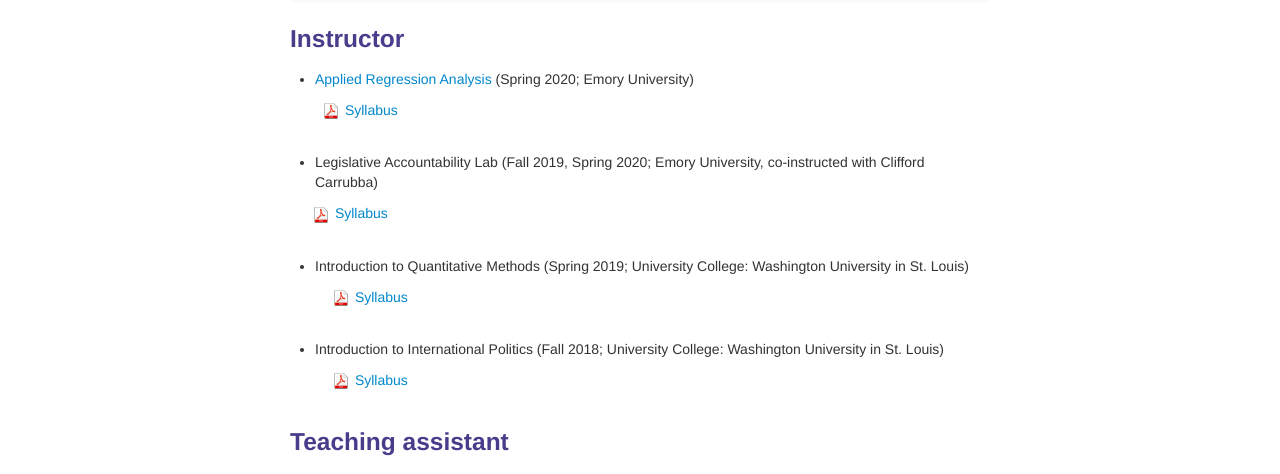
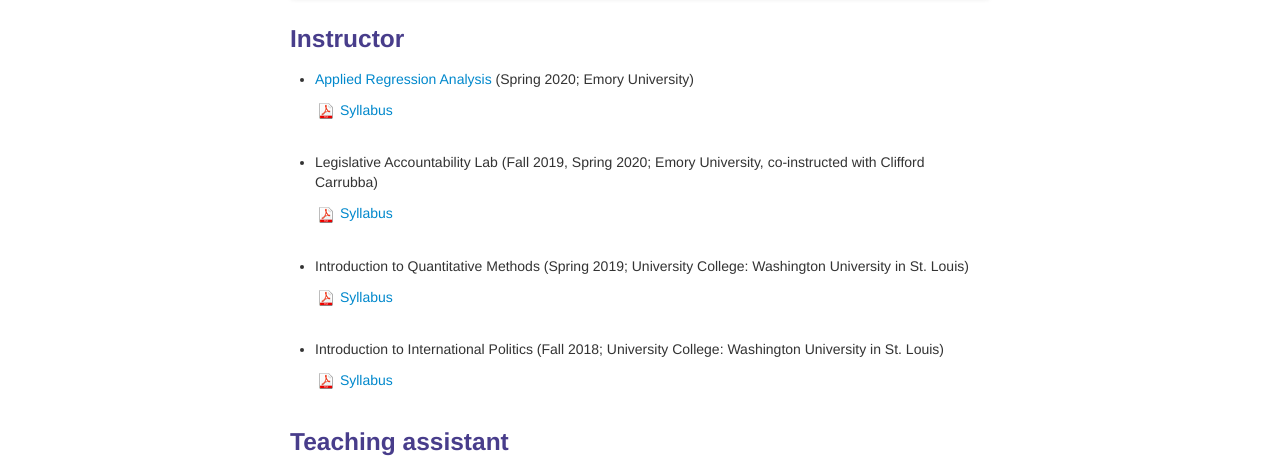
Before and after one commit to zieglerjef/zieglerjef.github.io, a Jekyll site: the page built from pages/teaching.md, in a window 1280 px wide. Shown: the part 195-669 px from the top of the page. Built offline with Jekyll 4.4.1, drawn with Linux system fonts in a browser that asks for light colours.

Commit message:
Update teaching.md

```diff
--- a/pages/teaching.md
+++ b/pages/teaching.md
@@ -16,25 +16,25 @@
 
 - <a href="https://zieglerjef.github.io/pages/QTM200teachingMaterials/" target="_blank"> Applied Regression Analysis </a> (Spring 2020; Emory University)
 
-<table style="margin-left: 30px">
+<table style="margin-left: 25px">
   <tr><td><a href="https://www.dropbox.com/s/qg5cjagr9upswt3/SyllabusQTM200Spring2020.pdf?dl=0" target="_blank"> <img src="icons16/pdf-icon.png" alt="hi" class="inline"/> Syllabus </a></td></tr>
 </table><br/>
 
 - Legislative Accountability Lab (Fall 2019, Spring 2020; Emory University, co-instructed with Clifford Carrubba)
 
-<table style="margin-left: 20px">
+<table style="margin-left: 25px">
   <tr><td><a href="https://www.dropbox.com/s/rrdinmj5quu6whi/SyllabusCompLegFall2019.pdf?dl=0" target="_blank"> <img src="icons16/pdf-icon.png" alt="hi" class="inline"/> Syllabus </a></td></tr>
 </table><br/>
 
 - Introduction to Quantitative Methods (Spring 2019; University College: Washington University in St. Louis)
 
-<table style="margin-left: 40px">
+<table style="margin-left: 25px">
   <tr><td><a href="https://www.dropbox.com/s/5e62lkb6ctsisii/JZ_Syllabus_QPM_Spring2019.pdf?dl=0" target="_blank"> <img src="icons16/pdf-icon.png" alt="hi" class="inline"/> Syllabus </a></td></tr>
 </table><br/>
 
 - Introduction to International Politics (Fall 2018; University College: Washington University in St. Louis)
 
-<table style="margin-left: 40px">
+<table style="margin-left: 25px">
   <tr><td><a href="https://www.dropbox.com/s/k8ccp15fsb9wsar/Syllabus%20Intro%20IR%20Fall%202018.pdf?dl=0" target="_blank"> <img src="icons16/pdf-icon.png" alt="hi" class="inline"/> Syllabus </a></td></tr>
 </table><br/>
 
```
